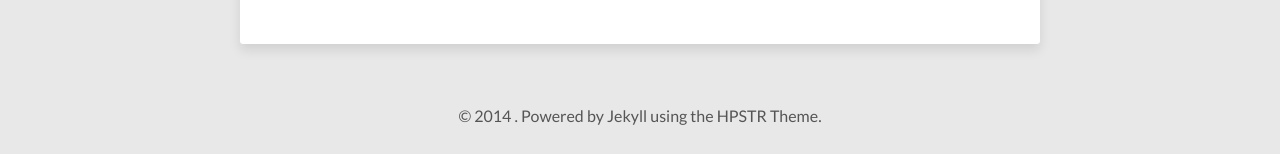
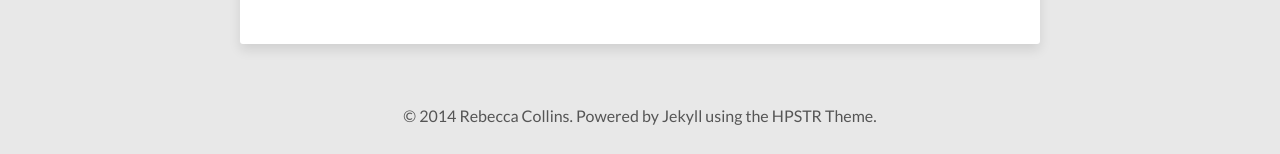
Before and after one commit to becpr/becpr.github.io, a Jekyll site: the page built from about.md, in a window 1280 px wide. Shown: the part 1356-1510 px from the top of the page. Built offline with Jekyll 4.4.1, drawn with Linux system fonts in a browser that asks for light colours; nearby versions of some CDN libraries; Markdown is read by kramdown in place of the engine named in the settings; part of the change alters nothing that is shown.

Commit message:
updates config file

```diff
--- a/_config.yml
+++ b/_config.yml
@@ -1,3 +1,52 @@
 name: Mots by Rebecca
 markdown: redcarpet
 pygments: true
+title:            Mots by Rebecca
+description:      all of the things
+disqus_shortname: bec_pr
+# Your site's domain goes here. When working locally use localhost server leave blank
+# PS. If you set this wrong stylesheets and scripts won't load and most links will break.
+# PPS. If you leave it blank for local testing home links won't work, they'll be fine for live domains though.
+url:              http://becpr.github.io/
+
+# Owner/author information
+owner:
+  name:           Rebecca Collins
+  avatar:         avatar.jpg
+  bio:            "Find me chatting to strangers, exploring new cities, hanging off climbing walls, lost in spreadsheets or learning to code."
+  email:          hello@rebeccacollins.me
+  # Social networking links used in footer. Update and remove as you like.
+  twitter:        https://twitter.com/bec_pr
+  facebook:
+  github:
+  stackexchange:
+  linkedin:
+  instagram:
+  flickr:
+  tumblr:
+  # For Google Authorship https://plus.google.com/authorship
+  google_plus:
+
+# Analytics and webmaster tools stuff goes here
+google_analytics:
+google_verify:
+# https://ssl.bing.com/webmaster/configure/verify/ownership Option 2 content= goes here
+bing_verify:
+
+# Links to include in top navigation
+# For external links add external: true
+links:
+  - title: Theme Setup
+    url: /theme-setup
+  - title: External Link
+    url: http://becpr.github.io/
+    external: true
+
+# http://en.wikipedia.org/wiki/List_of_tz_database_time_zones
+timezone:    Europe/Paris
+future:      true
+pygments:    true
+markdown:    redcarpet
+
+# Amount of posts to show on home page
+paginate: 5
```
